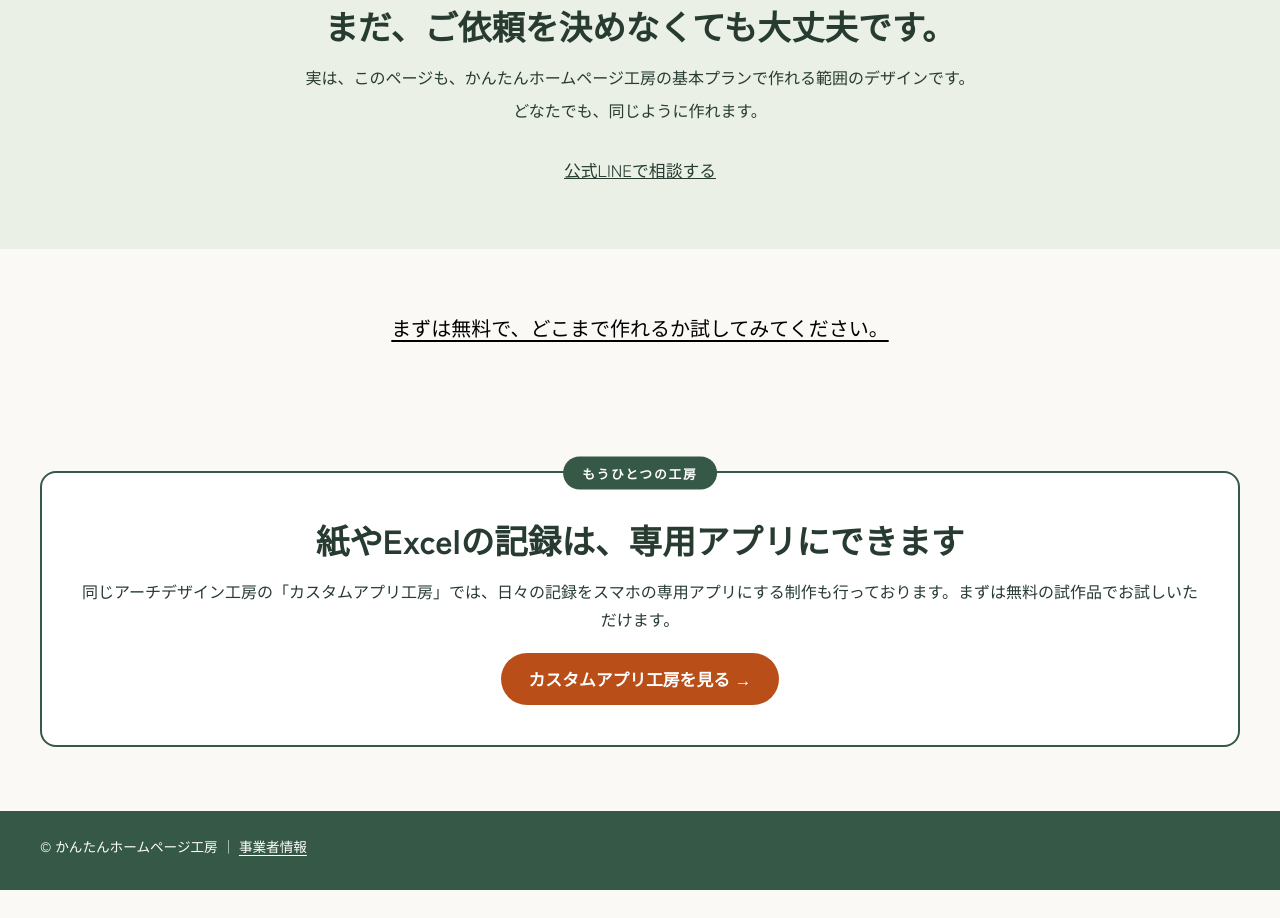
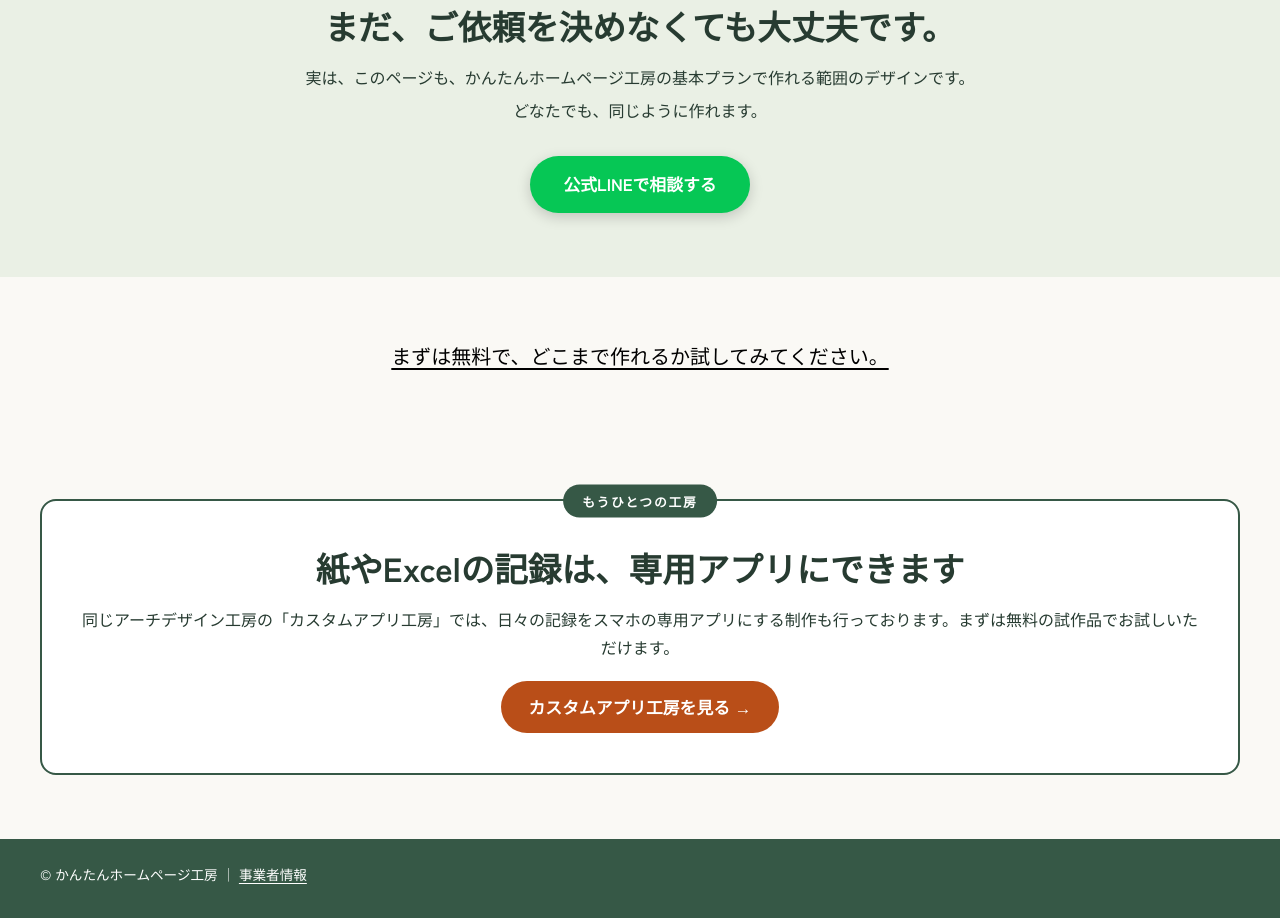
Before and after one commit to butti0108-spec/arch1man.special, a plain HTML site: page index.html in a window 1280 px wide. Shown: the part 2703-3621 px from the top of the page. Before the commit the page ends 3593 px from the top, so only its background shows below. Drawn offline with Linux system fonts and the light colour scheme.

Commit message:
締めの公式LINEリンクを緑ボタンに統一

```diff
--- a/index.html
+++ b/index.html
@@ -286,6 +286,16 @@
       margin: 2rem 0 0;
       font-size: 1.05rem;
     }
+    .contact-line a {
+      display: inline-block;
+      background: #06C755;
+      color: #fff;
+      font-weight: 700;
+      padding: 14px 34px;
+      border-radius: 999px;
+      text-decoration: none;
+      box-shadow: 0 4px 14px rgba(0, 0, 0, 0.18);
+    }
     .cta-band {
       padding: clamp(2.5rem, 6vw, 4rem) 0;
       background: var(--page-bg);
```
